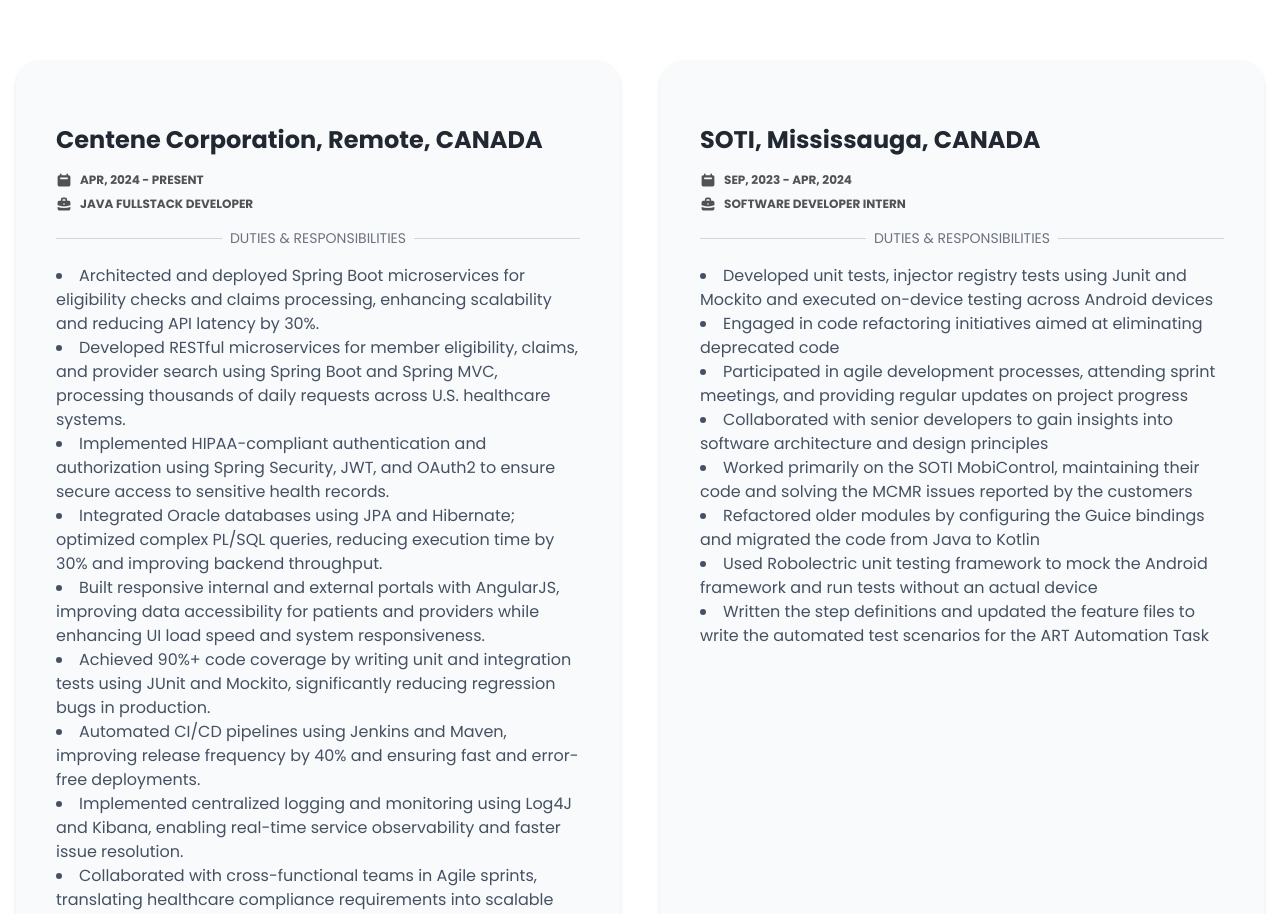
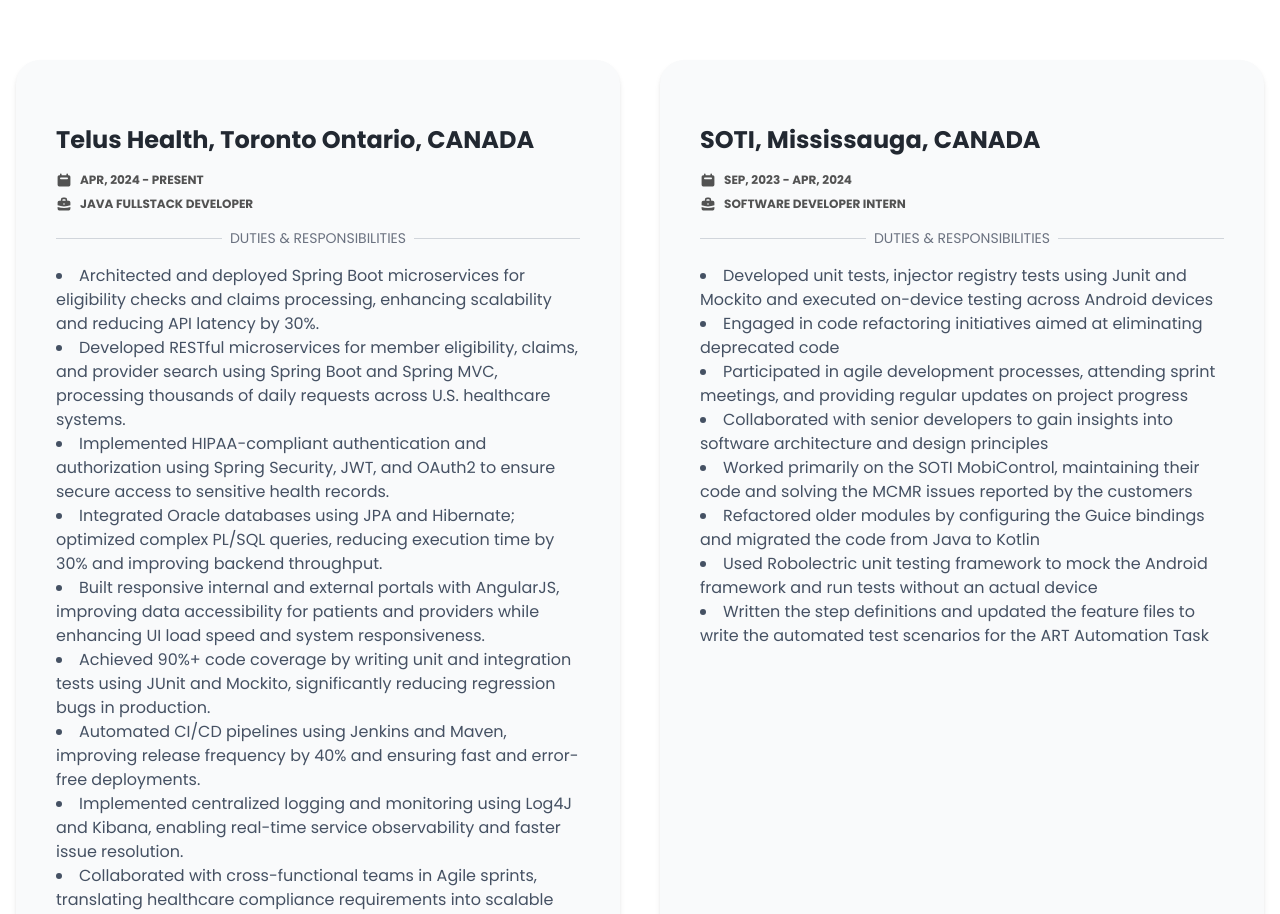
Before and after one commit to ishmeet47/CoderIshmeet, a React (Vite) app: page / in a window 1280 px wide. Shown: the part 2200-3114 px from the top of the page. Built offline with nearby package versions, Linux system fonts and the light colour scheme.

Commit message:
Design updated

```diff
--- a/src/components/TwoColumnCard/index.jsx
+++ b/src/components/TwoColumnCard/index.jsx
@@ -30,11 +30,11 @@
       >
         <h6 className="text-2xl font-bold text-primary mb-4 dark:text-white">
           <a
-            href="https://www.centene.com/"
+            href="https://www.telushealth.com/"
             target="_blank"
             className="hover:underline"
           >
-            Centene Corporation, Remote, CANADA
+            Telus Health, Toronto Ontario, CANADA
           </a>
           <span className="mt-4 text-xs flex items-center justify-start uppercase text-neutral-600 dark:text-neutral-300">
             <CalendarIcon className=" text-neutral-600 h-4 mr-2 dark:text-neutral-300" />
```
